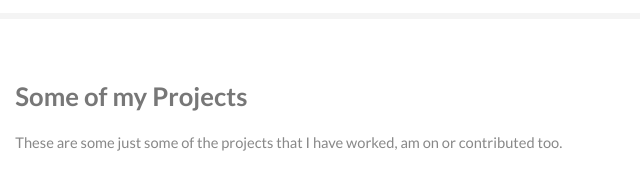
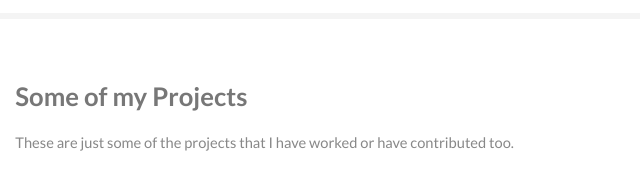
Before and after one commit to ddeleon4/ddeleon4.github.io, a plain HTML site: page index.html in a window 1280 px wide. Shown: the part 1160-1346 px from the top of the page, 170-810 px from the left. Drawn offline with Linux system fonts and the light colour scheme.

Commit message:
typos i guess

```diff
--- a/index.html
+++ b/index.html
@@ -97,7 +97,7 @@
 						<section id="three">
 							<div class="container">
 								<h3>Some of my Projects</h3>
-								<p>These are some just some of the projects that I have worked, am on or contributed too.</p>
+								<p>These are just some of the projects that I have worked or have contributed too.</p>
 								<div class="features">
 									<article>
 										<a href="https://github.com/js07n/ScramDv1.3" class="image"><img src="images/scramd.png" alt="" /></a>
```
